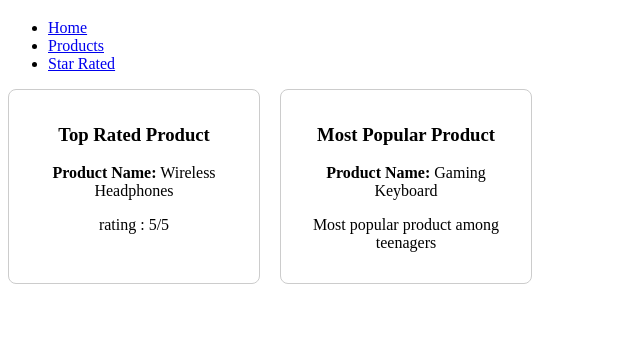
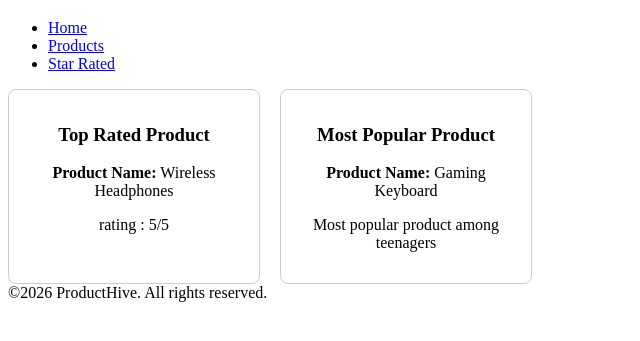
Before and after one commit to Vikash-Attrish/Product-Hive, a website: page star-rated.html in a window 1280 px wide. Shown: the part 61-402 px from the top of the page, without its empty margins (0-640 px from the left). Drawn offline with Linux system fonts and the light colour scheme.

Commit message:
Provide footer

```diff
--- a/star-rated.html
+++ b/star-rated.html
@@ -42,5 +42,8 @@
             }
         </style>
       </main>
+      <footer>
+        &copy;2026 ProductHive. All rights reserved.
+      </footer>
 </body>
 </html>
```
